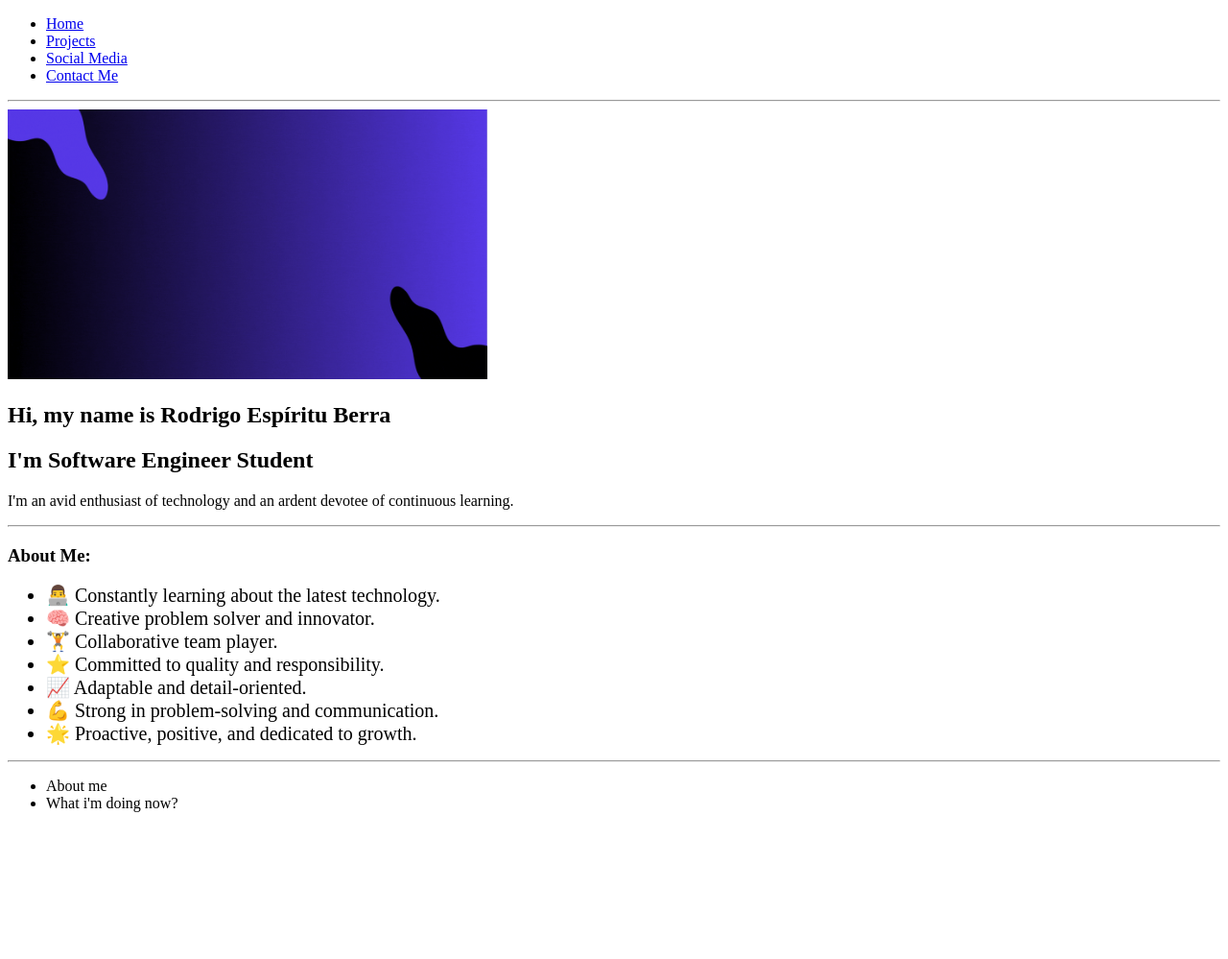
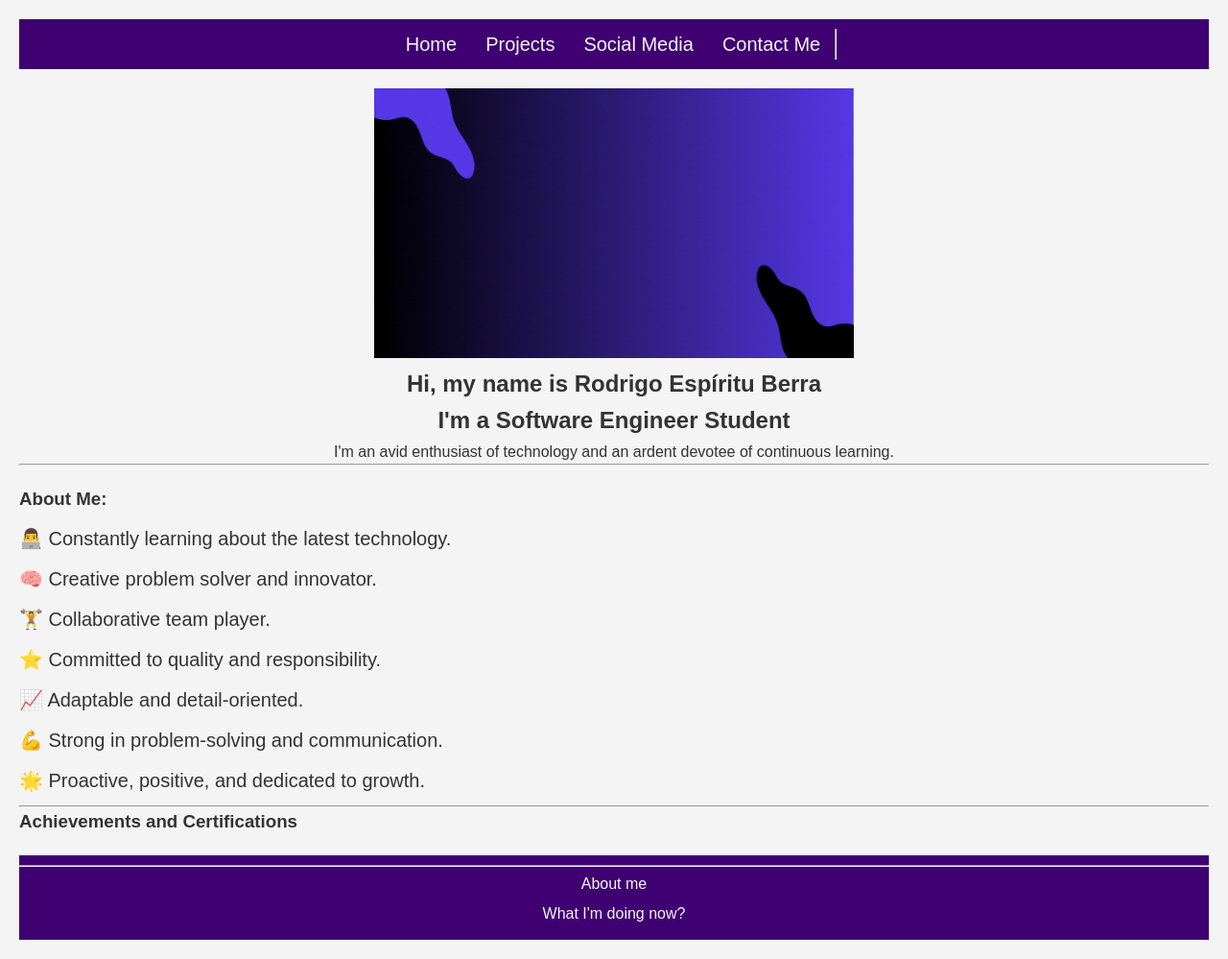
Before and after one commit to RodEsB/RodEsB-Portfolio, a plain HTML site: page index.html in a window 1280 px wide. Shown: the whole page at 96% size. Before the commit the page ends 862 px from the top, so only its background shows below. Drawn offline with Linux system fonts and the light colour scheme.

Commit message:
Add files via upload

```diff
--- a/css/style.css
+++ b/css/style.css
@@ -1,3 +1,86 @@
-.soft-skills{
+* {
+    margin: 0;
+    padding: 0;
+    box-sizing: border-box;
+}
+
+body {
+    font-family: Arial, sans-serif;
+    line-height: 1.6;
+    background-color: #f4f4f4;
+    color: #333;
+    padding: 20px;
+}
+
+header {
+    background-color: #3F0071;
+    padding: 10px 0;
+    margin-bottom: 20px;
+}
+
+#menu {
+    display: flex;
+    justify-content: center;
+}
+
+.menu-list {
+    display: flex;
+    list-style-type: none;
+    padding: 0;
+}
+
+.menu-list li {
+    margin: 0 15px;
+}
+
+.menu-list a {
+    color: whitesmoke;
+    text-decoration: none;
     font-size: 20px;
 }
+
+.menu-list a:hover {
+    text-decoration: underline;
+}
+
+.main {
+    padding: 20px;
+    background-color: #fff;
+    border-radius: 10px;
+    box-shadow: 0 0 10px rgba(0, 0, 0, 0.1);
+}
+
+.home {
+    text-align: center;
+}
+
+.projects {
+    margin-top: 20px;
+}
+
+#skills ul {
+    list-style-type: none;
+    padding: 0;
+}
+
+#skills li {
+    font-size: 20px;
+    margin: 10px 0;
+}
+
+footer {
+    background-color: #3F0071;
+    color: whitesmoke;
+    text-align: center;
+    padding: 10px 0;
+    margin-top: 20px;
+}
+
+footer ul {
+    list-style-type: none;
+    padding: 0;
+}
+
+footer li {
+    margin: 5px 0;
+}
--- a/index.html
+++ b/index.html
@@ -3,14 +3,14 @@
 <head>
     <meta charset="UTF-8">
     <meta name="viewport" content="width=device-width, initial-scale=1.0">
-    <title>RodEsB Portfolio</title> <!--Agregar el logo de la pagina-->
+    <title>RodEsB Portfolio</title>
     <link rel="stylesheet" href="../css/style.css" />
 </head>
 <body>
     <header>
         <nav class="nav">
-        <div id="menu">  <!-- Barra de inicio uso de menu hamburguesa-->
-            <ul>
+            <div id="menu">
+                <ul class="menu-list">
                     <li><a href="index.html">Home</a></li>
                     <li><a href="projects.html">Projects</a></li>
                     <li><a href="social-media.html">Social Media</a></li>
@@ -23,14 +23,12 @@
 
     <main>
         <section id="home" class="home">
-        <img src="./assets/Banner Github.gif" alt="gif showing my username in GitHub" width="500"/> <!--Modificar posteriormente con CSS-->
+            <img src="../assets/Banner Github.gif" alt="gif showing my username in GitHub" width="500"/>
             <h1>Hi, my name is Rodrigo Espíritu Berra</h1>
-             <h2>I'm Software Engineer Student</h2>
+            <h2>I'm a Software Engineer Student</h2>
             <p>I'm an avid enthusiast of technology and an ardent devotee of continuous learning.</p>
             <hr/>
-        </div>
         </section>
-
 
         <section id="projects" class="projects">
             <div id="skills">
@@ -47,19 +45,17 @@
             </div>
         </section>
 
-        <div id="Achivements and certifications">
-
-        </div>
-
-
+        <section id="achievements-certifications">
+            <hr />
+            <h3>Achievements and Certifications</h3>
+        </section>
     </main>
 
     <footer>
         <hr />
         <ul>
             <li>About me</li>
-            <li>What i'm doing now?</a></li>
-
+            <li>What I'm doing now?</li>
         </ul>
     </footer>
 </body>
```
Lines whose indentation alone changed are shown as unchanged.
